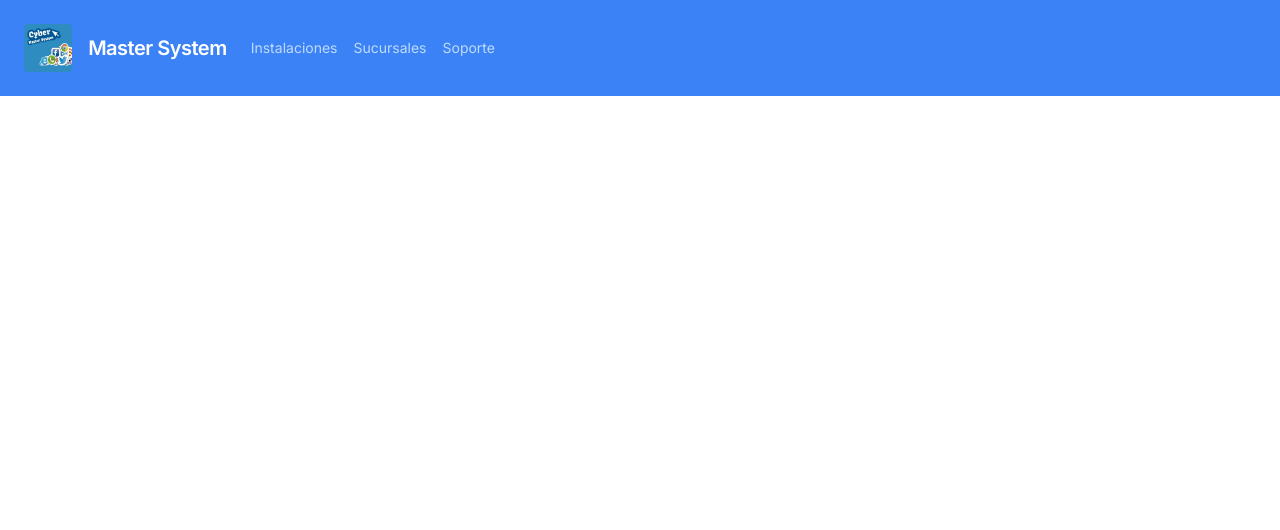
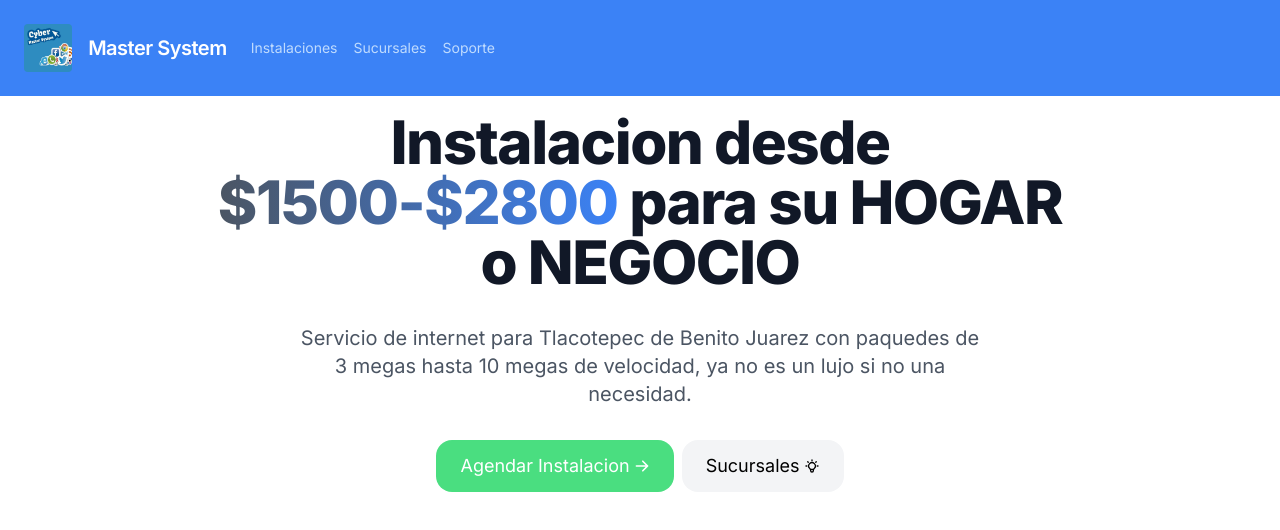
Before and after one commit to MartiRF/master_system, a Next.js app: page / in a window 1280 px wide. Shown: the top 530 px of the page. Built offline with nearby package versions, Linux system fonts and the light colour scheme.

Commit message:
HeroPage.tsx: add

```diff
--- /dev/null
+++ b/app/components/HeroPage.tsx
@@ -0,0 +1,26 @@
+export default function HeroPage() {
+  return (
+    <section className="w-full flex flex-col my-4">
+      <div className="px-12 mx-auto max-w-7xl">
+        <div className="w-full mx-auto text-left md:w-11/12 xl:w-9/12 md:text-center">
+          <h1 className="mb-8 text-4xl font-extrabold leading-none tracking-normal text-gray-900 md:text-6xl md:tracking-tight">
+            <span>Instalacion desde</span> <span className="block w-full py-2 text-transparent bg-clip-text leading-12 bg-gradient-to-r from-gray-600 to-blue-500 lg:inline">$1500-$2800</span> <span>para su HOGAR o NEGOCIO</span>
+          </h1>
+          <p className="px-0 mb-8 text-lg text-gray-600 md:text-xl lg:px-24">
+            Servicio de internet para Tlacotepec de Benito Juarez con paquedes de 3 megas hasta 10 megas de velocidad, ya no es un lujo si no una necesidad.
+          </p>
+          <div className="mb-4 space-x-0 md:space-x-2 md:mb-8">
+            <a href="#_" className="inline-flex items-center justify-center w-full px-6 py-3 mb-2 text-lg text-white bg-green-400 rounded-2xl sm:w-auto sm:mb-0">
+              Agendar Instalacion
+              <svg className="w-4 h-4 ml-1" xmlns="http://www.w3.org/2000/svg" viewBox="0 0 20 20" fill="currentColor"><path fill-rule="evenodd" d="M10.293 3.293a1 1 0 011.414 0l6 6a1 1 0 010 1.414l-6 6a1 1 0 01-1.414-1.414L14.586 11H3a1 1 0 110-2h11.586l-4.293-4.293a1 1 0 010-1.414z" clip-rule="evenodd"></path></svg>
+            </a>
+            <a href="#_" className="inline-flex items-center justify-center w-full px-6 py-3 mb-2 text-lg bg-gray-100 rounded-2xl sm:w-auto sm:mb-0">
+              Sucursales
+              <svg className="w-4 h-4 ml-1" fill="none" stroke="currentColor" viewBox="0 0 24 24" xmlns="http://www.w3.org/2000/svg"><path stroke-linecap="round" stroke-linejoin="round" stroke-width="2" d="M9.663 17h4.673M12 3v1m6.364 1.636l-.707.707M21 12h-1M4 12H3m3.343-5.657l-.707-.707m2.828 9.9a5 5 0 117.072 0l-.548.547A3.374 3.374 0 0014 18.469V19a2 2 0 11-4 0v-.531c0-.895-.356-1.754-.988-2.386l-.548-.547z"></path></svg>
+            </a>
+          </div>
+        </div>
+      </div>
+    </section>
+  )
+}
--- a/app/page.tsx
+++ b/app/page.tsx
@@ -1,8 +1,10 @@
+import HeroPage from './components/HeroPage';
 import Nav from './components/Nav';
 export default function Home() {
   return (
     <main className="h-full w-full ">
       <Nav />
+      <HeroPage />
     </main>
   )
 }
```
Also changed, not shown: app/home/page.tsx (added).
